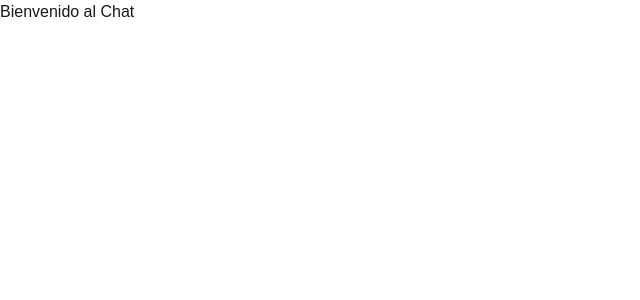
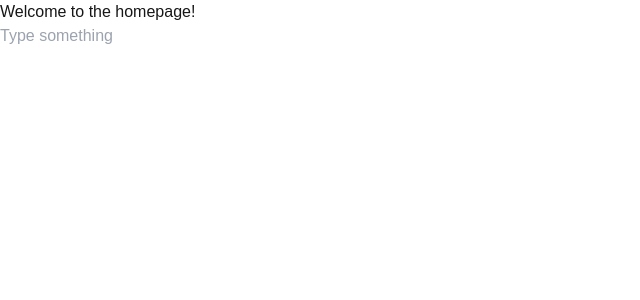
Before and after one commit to Javi3rondicol84/Chat-App, a Next.js app: page / in a window 1280 px wide. Shown: the top 300 px of the page, without its empty margins (0-640 px from the left). Built offline with nearby package versions, Linux system fonts and the light colour scheme; no server answers.

Commit message:
basic web socket connection done

```diff
--- /dev/null
+++ b/pages/api/socket.ts
@@ -0,0 +1,34 @@
+import { Server } from 'socket.io';
+
+const SocketHandler = (req: any, res: any) => {
+  console.log('Socket handler called'); // Log to confirm handler is being invoked
+
+  const server: any = res.socket.server;
+
+  if (server.io) {
+    console.log('Socket is already running');
+  } else {
+    console.log('Socket is initializing');
+    const io = new Server(server, {
+      path: '/socket.io', // Ensure the path is defined
+    });
+    server.io = io;
+
+    // Listen for incoming socket connections
+    io.on('connection', (socket: any) => {
+      console.log('A user connected');
+
+      socket.on('input-change', (msg: any) => {
+          socket.broadcast.emit('update-input', msg);
+      });
+
+      socket.on('disconnect', () => {
+        console.log('A user disconnected');
+      });
+    });
+  }
+
+  res.end();
+};
+
+export default SocketHandler;
--- a/src/app/page.tsx
+++ b/src/app/page.tsx
@@ -1,16 +1,57 @@
-import Image from "next/image";
-import Head from "next/head";
+"use client";
 
+import { use, useEffect } from "react";
+import { io, Socket} from "socket.io-client";
+import { useState } from "react";
+
+let socket: Socket | null = null;
 
 export default function Home() {
+  const [input, setInput] = useState('');
+
+  const onChangeHandler = (e: React.ChangeEvent<HTMLInputElement>) => {
+    setInput(e.target.value);
+    if(socket && socket.connected) {
+      socket.emit('input-change', e.target.value);
+    }
+  }
+
+  useEffect(() => {
+    const socketInitializer = async () => {
+      console.log('Fetching /api/socket...');
+      await fetch('/api/socket'); // Call API to initialize WebSocket server
+      socket = io();
+
+      socket.on('connect', () => {
+        console.log('Connected to WebSocket server');
+      });
+
+      socket.on('update-input', msg => {
+        setInput(msg);
+      });
+
+      socket.on('disconnect', () => {
+        console.log('Disconnected from WebSocket server');
+      });
+    }
+
+    socketInitializer();
+
+    return () => {
+      if (socket) {
+        socket.disconnect();
+      }
+    };
+  }, []);
+
   return (
-    <>
-    <Head>
-      <title>Mi aplicación de chat</title>
-    </Head>
-    <h1>Bienvenido al Chat</h1>
-    {/* El contenido de tu página */}
-    </>
-
+    <div>
+      <h1>Welcome to the homepage!</h1>
+      <input
+        placeholder="Type something"
+        value={input}
+        onChange={onChangeHandler}
+      />
+    </div>
   );
 }
--- a/src/app/pages/api/socket.ts
+++ /dev/null
@@ -1 +0,0 @@
-import Server from "next/dist/server/base-server";
```
Also changed, not shown: package.json (+6 -4 lines), next.d.ts (added), 1 other file (tests, documents, lock files or other folders).
